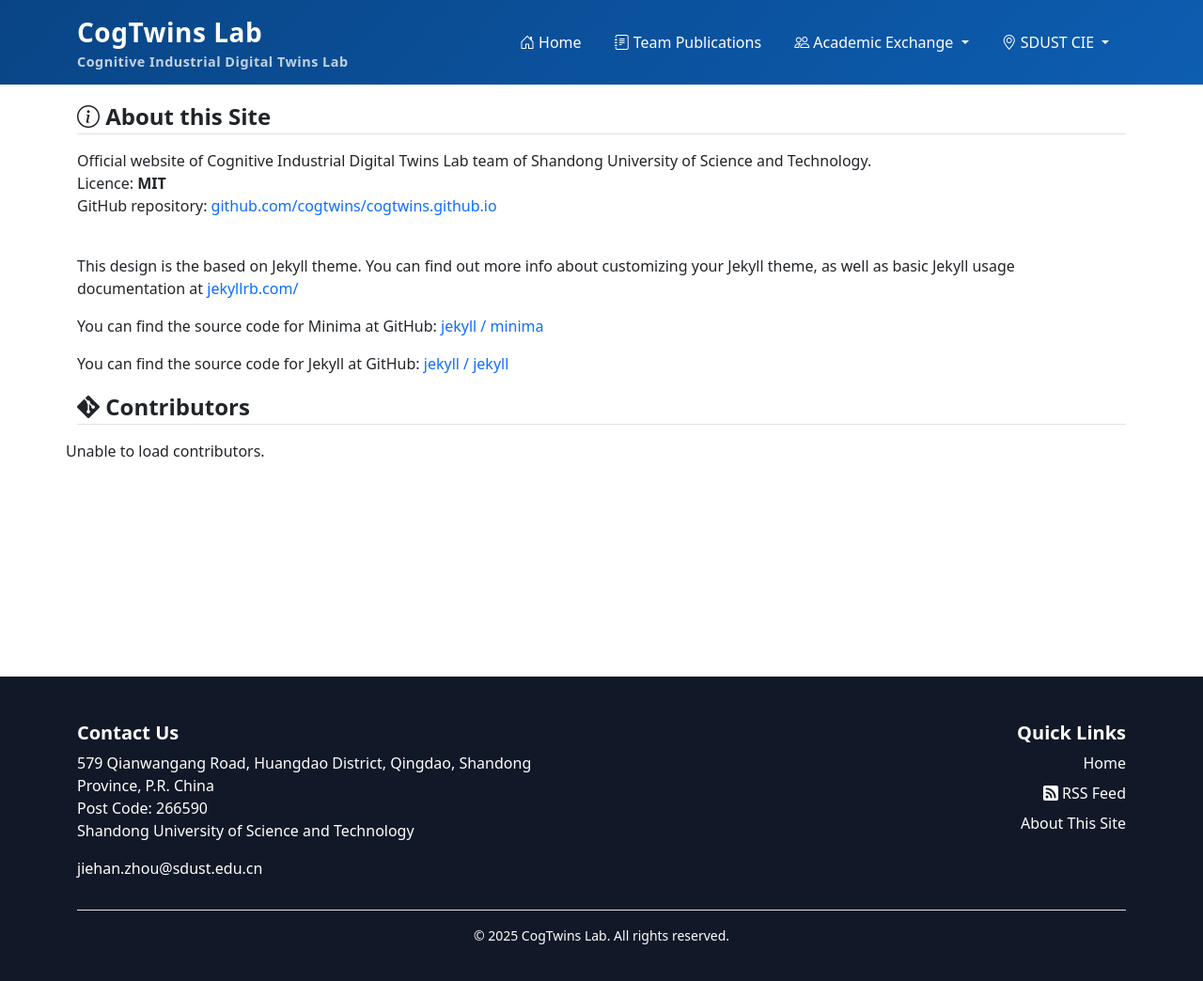
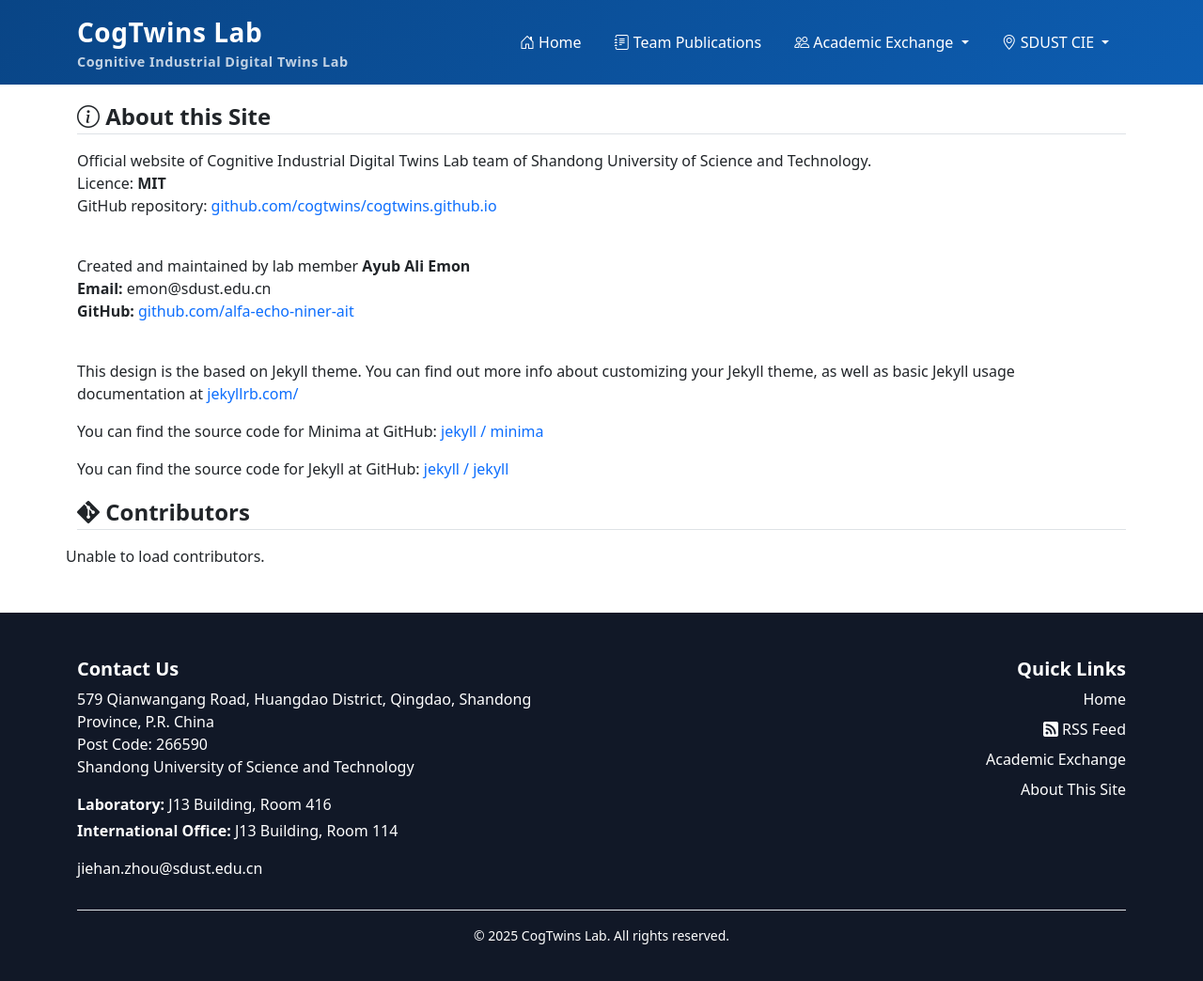
Before and after one commit to cogtwins/cogtwins.github.io, a Jekyll site: the page built from about.md, in a window 1280 px wide and 1054 px high. Shown: the top 1044 px of the window at 94% size. Built offline with Jekyll 4.4.1, drawn with Linux system fonts in a browser that asks for light colours.

Commit message:
New academic exchange entry, footer update, notice view page update

```diff
--- a/_includes/footer.html
+++ b/_includes/footer.html
@@ -9,7 +9,18 @@
 					Post Code: 266590<br />
 					Shandong University of Science and Technology
 				</address>
-				<a href="mailto:{{ site.email }}" class="text-white hover-primary"
+				<div class="mt-3">
+					<p class="mb-1">
+						<strong>Laboratory:</strong> J13 Building, Room 416
+					</p>
+					<p class="mb-0">
+						<strong>International Office:</strong> J13 Building, Room
+						114
+					</p>
+				</div>
+				<a
+					href="mailto:{{ site.email }}"
+					class="text-white hover-primary mt-3 d-inline-block"
 					>{{ site.email }}</a
 				>
 			</div>
@@ -18,8 +29,9 @@
 				<a
 					class="text-white d-block hover-primary mb-2"
 					href="{{ '/' | relative_url }}"
-					>Home</a
 				>
+					Home
+				</a>
 				<a
 					class="text-white d-block hover-primary mb-2"
 					href="{{ '/feed.xml' | relative_url }}"
@@ -27,17 +39,22 @@
 				>
 				<a
 					class="text-white d-block hover-primary mb-2"
+					href="{{ '/academic_exchange' | relative_url }}"
+				>
+					Academic Exchange
+				</a>
+				<a
+					class="text-white d-block hover-primary mb-2"
 					href="{{ '/about' | relative_url }}"
-					>About This Site</a
 				>
+					About This Site
+				</a>
 			</div>
 		</div>
 		<div class="text-center mt-3">
-      <div class="small mb-0 border-top p-3">
-        <p>
-          &copy; 2025 CogTwins Lab. All rights reserved.
-        </p>
-      </div>
+			<div class="small mb-0 border-top p-3">
+				<p>&copy; 2025 CogTwins Lab. All rights reserved.</p>
+			</div>
 		</div>
 	</div>
 </footer>
--- a/about.md
+++ b/about.md
@@ -23,6 +23,18 @@
 <br>
 
 <p>
+Created and maintained by lab member <b>Ayub Ali Emon</b>
+<br>
+<b>Email: </b> emon@sdust.edu.cn
+<br>
+<b>GitHub: </b><a target="_blank" href="https://github.com/alfa-echo-niner-ait">
+github.com/alfa-echo-niner-ait
+</a>
+</p>
+
+<br>
+
+<p>
 This design is the based on Jekyll theme. You can find out more info about customizing your Jekyll theme, as well as basic Jekyll usage documentation at <a href="https://jekyllrb.com/" target="_blank">jekyllrb.com/</a>
 </p>
 
```
Also changed, not shown: _data/exchage_2024.yml (+7 -0 lines), _layouts/notice.html (+19 -16 lines), academic_exchange.md (+1 -2 lines), 1 other file.
